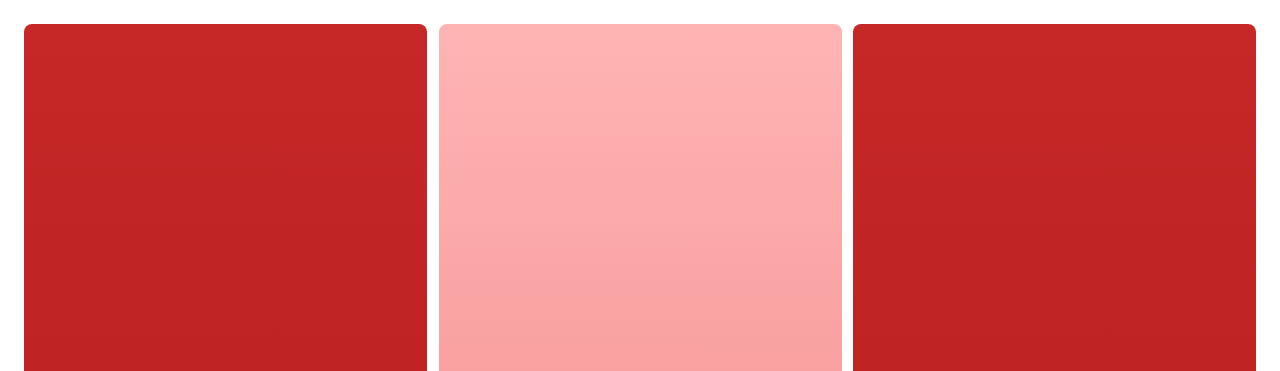
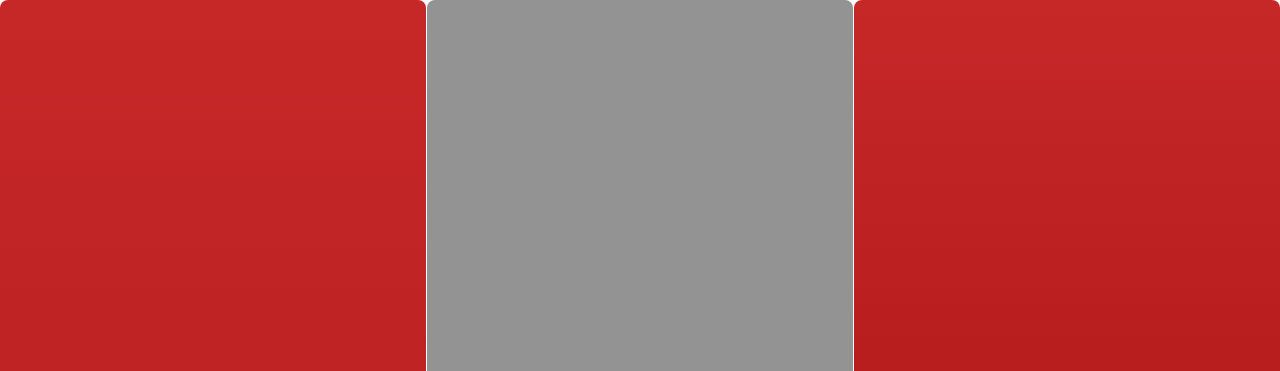
Before and after one commit to Pasig-Catholic-College-BSIT/PCCLNF, a plain HTML site: page pages/selectRole.html in a window 1280 px wide. Shown: the top 371 px of the page. Drawn offline with Linux system fonts and the light colour scheme.

Commit message:
version ms.A.110625:03:00:AM

```diff
--- a/css/selectRole.css
+++ b/css/selectRole.css
@@ -9,7 +9,7 @@
   --red-dark: #b71c1c;
   --red-mid: #c62828;
   --red-light: #ffb4b4;
-  --card-gap: 12px;
+  --card-gap: 1.5px;
   --radius: 8px;
   --card-min-height: 320px;
   --anim-duration: 700ms;
@@ -31,7 +31,6 @@ html,body{
   display:grid;
   grid-template-columns:repeat(3,1fr);
   gap:var(--card-gap);
-  padding:24px;
   height:100vh;
   min-height:100vh;
   box-sizing:border-box;
@@ -54,7 +53,6 @@ html,body{
   border-radius:var(--radius);
   color:#fff;
   cursor:pointer;
-  padding:16px;
   text-decoration:none;
   transition:transform .14s ease, box-shadow .14s ease;
   box-shadow:none;          /* remove visible shadow / border look */
@@ -79,14 +77,15 @@ html,body{
 
 /* per-column colors */
 .role-admin{
-  background: linear-gradient(180deg, var(--red-mid), var(--red-dark));
+  background: linear-gradient(180deg, var(--red-mid) 0%, var(--red-dark) 100%);
 }
 .role-faculty{
-  background: linear-gradient(180deg, var(--red-light), #f28a8a);
-  color:#6b0b0b;
+  background-color: rgb(148, 147, 147);
+  color: var(--text-dark);
 }
+
 .role-student{
-  background: linear-gradient(180deg, var(--red-mid), var(--red-dark));
+  background: linear-gradient(180deg, var(--red-mid) 0%, var(--red-dark) 50%);
 }
 
 /* hover / focus */
@@ -104,17 +103,22 @@ html,body{
   to   { transform: translateY(0);     opacity: 1; }
 }
 
+@keyframes slide-in-top {
+  from { transform: translateY(-36px); opacity: 0; }
+  to   { transform: translateY(0px);     opacity: 1; }
+}
+
 /* apply bottom animation to all columns with staggered delays (wave) */
 .role-grid > .role-card:nth-child(1) {
   animation: slide-in-bottom var(--anim-duration) var(--anim-ease) both;
-  animation-delay: 100ms;
+  animation-delay: 600ms;
 }
 .role-grid > .role-card:nth-child(2) {
   animation: slide-in-bottom var(--anim-duration) var(--anim-ease) both;
-  animation-delay: 400ms;
+  animation-delay: 200ms;
 }
 .role-grid > .role-card:nth-child(3) {
-  animation: slide-in-bottom var(--anim-duration) var(--anim-ease) both;
+  animation: slide-in-top var(--anim-duration) var(--anim-ease) both;
   animation-delay: 600ms;
 }
 
```
